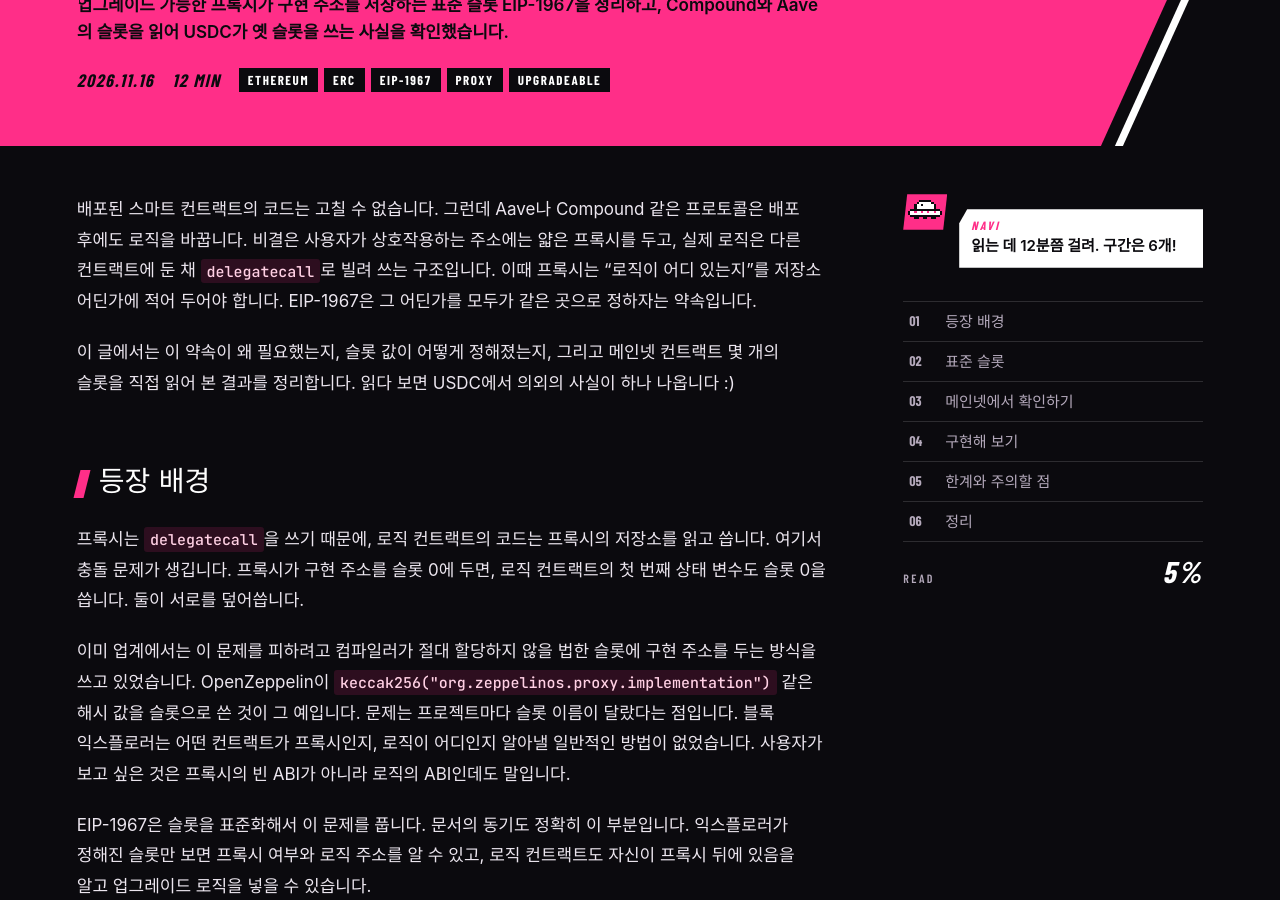
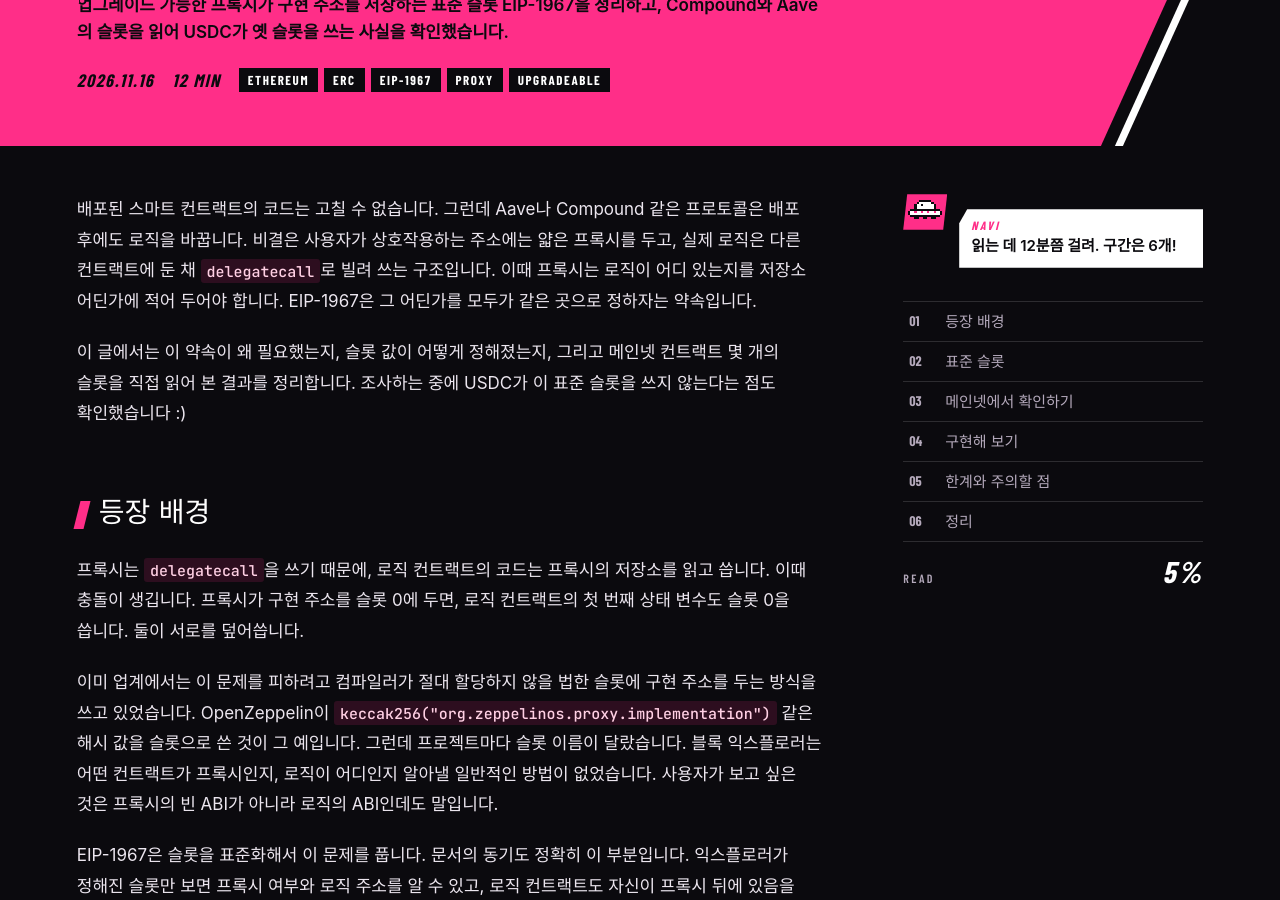
Before and after one commit to Grace0409/grace0409.github.io, a Jekyll site: the page built from _posts/2026-11-16-eip-1967-proxy-slots.md, in a window 1280 px wide and 900 px high, scrolled down 314 px. Built offline with Jekyll 4.4.1, drawn with Linux system fonts in a browser that asks for light colours; some web fonts are replaced; some of the changed text lies outside the part shown.

Commit message:
EIP 분석 글 문체 정리: 번호 목록, 강조 따옴표와 극적인 리드인 제거

```diff
--- a/_posts/2026-11-16-eip-1967-proxy-slots.md
+++ b/_posts/2026-11-16-eip-1967-proxy-slots.md
@@ -6,15 +6,15 @@ category: tech-docs
 tags: [ethereum, erc, eip-1967, proxy, upgradeable]
 ---
 
-배포된 스마트 컨트랙트의 코드는 고칠 수 없습니다. 그런데 Aave나 Compound 같은 프로토콜은 배포 후에도 로직을 바꿉니다. 비결은 사용자가 상호작용하는 주소에는 얇은 프록시를 두고, 실제 로직은 다른 컨트랙트에 둔 채 `delegatecall`로 빌려 쓰는 구조입니다. 이때 프록시는 "로직이 어디 있는지"를 저장소 어딘가에 적어 두어야 합니다. EIP-1967은 그 어딘가를 모두가 같은 곳으로 정하자는 약속입니다.
+배포된 스마트 컨트랙트의 코드는 고칠 수 없습니다. 그런데 Aave나 Compound 같은 프로토콜은 배포 후에도 로직을 바꿉니다. 비결은 사용자가 상호작용하는 주소에는 얇은 프록시를 두고, 실제 로직은 다른 컨트랙트에 둔 채 `delegatecall`로 빌려 쓰는 구조입니다. 이때 프록시는 로직이 어디 있는지를 저장소 어딘가에 적어 두어야 합니다. EIP-1967은 그 어딘가를 모두가 같은 곳으로 정하자는 약속입니다.
 
-이 글에서는 이 약속이 왜 필요했는지, 슬롯 값이 어떻게 정해졌는지, 그리고 메인넷 컨트랙트 몇 개의 슬롯을 직접 읽어 본 결과를 정리합니다. 읽다 보면 USDC에서 의외의 사실이 하나 나옵니다 :)
+이 글에서는 이 약속이 왜 필요했는지, 슬롯 값이 어떻게 정해졌는지, 그리고 메인넷 컨트랙트 몇 개의 슬롯을 직접 읽어 본 결과를 정리합니다. 조사하는 중에 USDC가 이 표준 슬롯을 쓰지 않는다는 점도 확인했습니다 :)
 
 ## 등장 배경
 
-프록시는 `delegatecall`을 쓰기 때문에, 로직 컨트랙트의 코드는 프록시의 저장소를 읽고 씁니다. 여기서 충돌 문제가 생깁니다. 프록시가 구현 주소를 슬롯 0에 두면, 로직 컨트랙트의 첫 번째 상태 변수도 슬롯 0을 씁니다. 둘이 서로를 덮어씁니다.
+프록시는 `delegatecall`을 쓰기 때문에, 로직 컨트랙트의 코드는 프록시의 저장소를 읽고 씁니다. 이때 충돌이 생깁니다. 프록시가 구현 주소를 슬롯 0에 두면, 로직 컨트랙트의 첫 번째 상태 변수도 슬롯 0을 씁니다. 둘이 서로를 덮어씁니다.
 
-이미 업계에서는 이 문제를 피하려고 컴파일러가 절대 할당하지 않을 법한 슬롯에 구현 주소를 두는 방식을 쓰고 있었습니다. OpenZeppelin이 `keccak256("org.zeppelinos.proxy.implementation")` 같은 해시 값을 슬롯으로 쓴 것이 그 예입니다. 문제는 프로젝트마다 슬롯 이름이 달랐다는 점입니다. 블록 익스플로러는 어떤 컨트랙트가 프록시인지, 로직이 어디인지 알아낼 일반적인 방법이 없었습니다. 사용자가 보고 싶은 것은 프록시의 빈 ABI가 아니라 로직의 ABI인데도 말입니다.
+이미 업계에서는 이 문제를 피하려고 컴파일러가 절대 할당하지 않을 법한 슬롯에 구현 주소를 두는 방식을 쓰고 있었습니다. OpenZeppelin이 `keccak256("org.zeppelinos.proxy.implementation")` 같은 해시 값을 슬롯으로 쓴 것이 그 예입니다. 그런데 프로젝트마다 슬롯 이름이 달랐습니다. 블록 익스플로러는 어떤 컨트랙트가 프록시인지, 로직이 어디인지 알아낼 일반적인 방법이 없었습니다. 사용자가 보고 싶은 것은 프록시의 빈 ABI가 아니라 로직의 ABI인데도 말입니다.
 
 EIP-1967은 슬롯을 표준화해서 이 문제를 풉니다. 문서의 동기도 정확히 이 부분입니다. 익스플로러가 정해진 슬롯만 보면 프록시 여부와 로직 주소를 알 수 있고, 로직 컨트랙트도 자신이 프록시 뒤에 있음을 알고 업그레이드 로직을 넣을 수 있습니다.
 
@@ -49,7 +49,7 @@ Aave의 관리자 슬롯이 비어 있는 이유는 검증된 소스에서 확
 
 Compound 쪽은 관리자 슬롯의 주소(`0x1ec63b5883c3481134fd50d5daebc83ecd2e8779`)를 따라가 봤습니다. 이 주소는 탐색기에 `CometProxyAdmin`으로 검증되어 있고, `owner()`를 호출하면 `Timelock` 컨트랙트(`0x6d903f6003cca6255d85cca4d3b5e5146dc33925`)를 돌려줍니다. 이 Timelock의 `delay()`는 172,800초, 곧 2일이었고, `admin()`은 구현이 `CompoundGovernor`로 표시되는 프록시(`0x309a862bbc1a00e45506cb8a802d1ff10004c8c0`)였습니다. 업그레이드 권한이 지갑 하나가 아니라 거버넌스 컨트랙트와 2일의 지연을 거치게 되어 있다는 뜻입니다. 거버넌스의 투표 규칙과 제안 이력까지는 확인하지 않았습니다. 구현 컨트랙트의 이름은 탐색기 기준으로 Compound가 `CometWithExtendedAssetList`, Aave가 `PoolInstance`였습니다.
 
-반전이 하나 있습니다. EIP-1967 문서는 Etherscan에서 프록시로 표시되는 예시로 USDC(`0xA0b86991c6218b36c1d19D4a2e9Eb0cE3606eB48`)를 듭니다. 같은 방식으로 USDC의 표준 슬롯을 읽었더니 구현과 관리자 슬롯이 둘 다 0이었습니다. 대신 ZeppelinOS 시절의 슬롯인 `keccak256("org.zeppelinos.proxy.implementation")` 값(`0x7050c9e0f4ca769c69bd3a8ef740bc37934f8e2c036e5a723fd8ee048ed3f8c3`)을 읽으니 `0x43506849d7c04f9138d1a2050bbf3a0c054402dd`가 나왔고, 이 주소에는 23,464 바이트의 코드가 있었습니다. 탐색기 기록으로 USDC 프록시는 2018년 8월 3일에 만들어졌고, EIP-1967은 2019년 4월 24일에 작성되었습니다(문서 머리말 기준). 표준이 나오기 전에 배포된 프록시라서 옛 슬롯을 쓰고, 익스플로러는 이 옛 방식도 알아본다는 이야기가 됩니다.
+EIP-1967 문서는 Etherscan에서 프록시로 표시되는 예시로 USDC(`0xA0b86991c6218b36c1d19D4a2e9Eb0cE3606eB48`)를 듭니다. 같은 방식으로 USDC의 표준 슬롯을 읽었더니 구현과 관리자 슬롯이 둘 다 0이었습니다. 대신 ZeppelinOS 시절의 슬롯인 `keccak256("org.zeppelinos.proxy.implementation")` 값(`0x7050c9e0f4ca769c69bd3a8ef740bc37934f8e2c036e5a723fd8ee048ed3f8c3`)을 읽으니 `0x43506849d7c04f9138d1a2050bbf3a0c054402dd`가 나왔고, 이 주소에는 23,464 바이트의 코드가 있었습니다. 탐색기 기록으로 USDC 프록시는 2018년 8월 3일에 만들어졌고, EIP-1967은 2019년 4월 24일에 작성되었습니다(문서 머리말 기준). 표준이 나오기 전에 배포된 프록시라서 옛 슬롯을 쓰고, 익스플로러는 이 옛 방식도 알아본다는 이야기가 됩니다.
 
 표준은 앞으로 배포될 컨트랙트에 적용될 뿐, 이미 배포된 컨트랙트의 저장 위치는 바꿀 수 없다는 사실이 여기서 드러납니다. 도구가 표준 슬롯만 보면 되는 것도 아니어서, 오래된 프록시까지 다루려면 알려진 옛 슬롯을 함께 확인해야 합니다.
 
```
Also changed, not shown: other parts of _posts/2026-11-16-eip-1967-proxy-slots.md (+1 -1 lines), _posts/2026-11-08-eip-1559-fee-market.md (+6 -3 lines), _posts/2026-11-10-erc-721-nft.md (+2 -2 lines), _posts/2026-11-12-erc-2612-permit.md (+10 -8 lines), _posts/2026-11-14-erc-4337-account-abstraction.md (+5 -5 lines).
